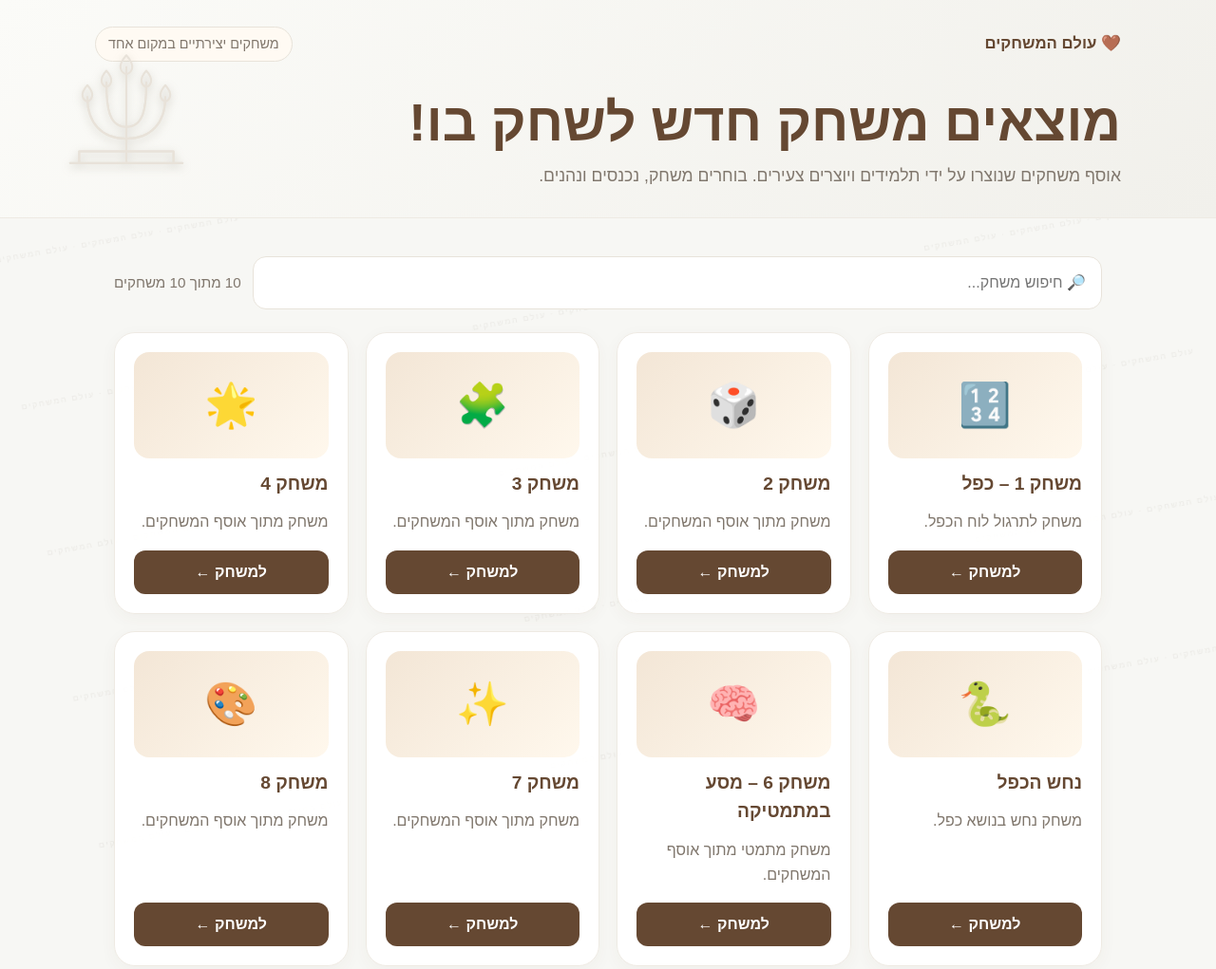
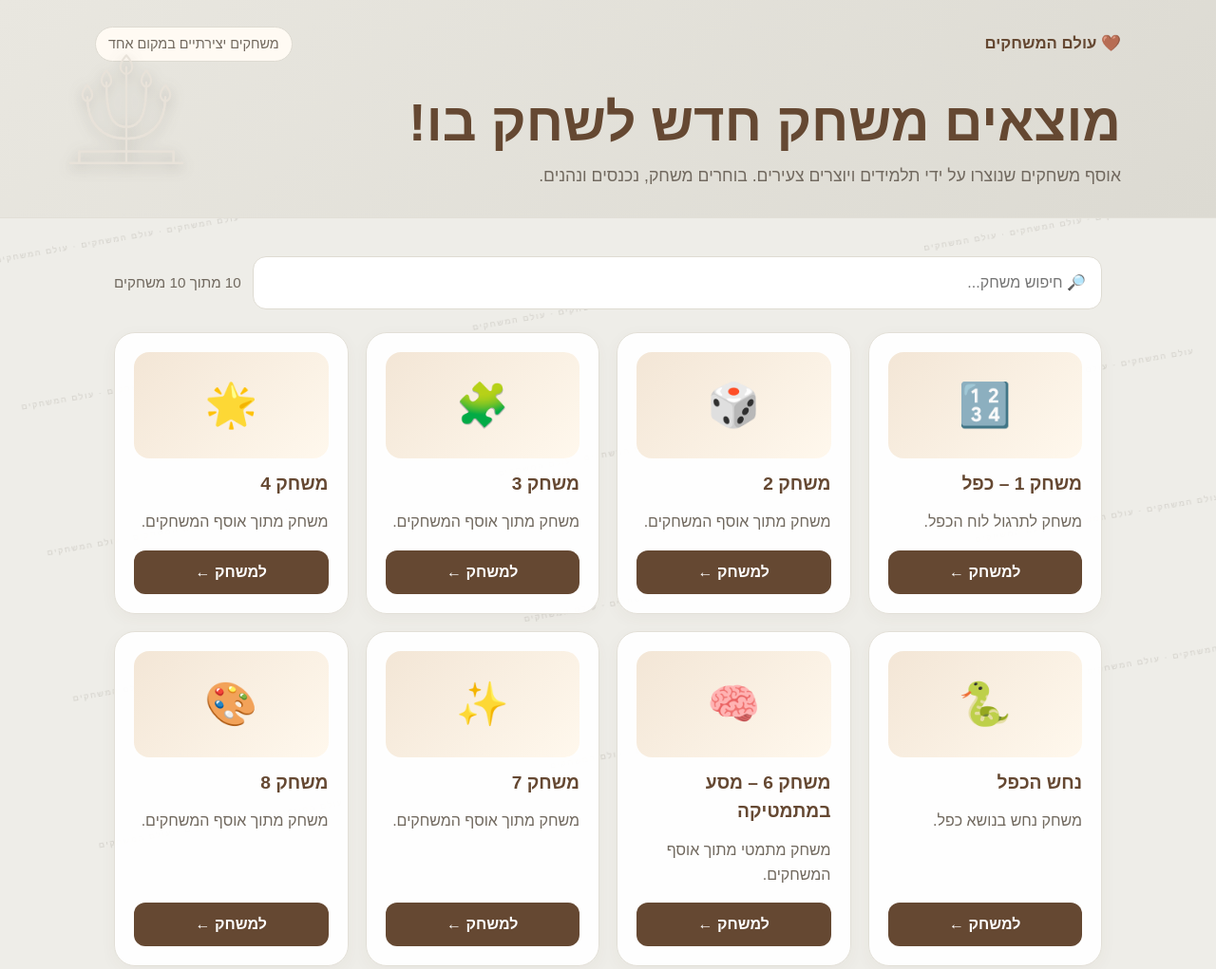
Before and after one commit to einavbait-collab/games, a plain HTML site: page index.html in a window 1280 px wide. Shown: the top 1021 px of the page at 95% size. Drawn offline with Linux system fonts and the light colour scheme.

Commit message:
Darken the Hanukkah theme background for better contrast

```diff
--- a/index.html
+++ b/index.html
@@ -6,17 +6,17 @@
   <meta name="theme-color" content="#f7f1e8">
   <title>עולם המשחקים</title>
   <style>
-    :root{--cream:#f7f7f4;--paper:#ffffff;--brown:#654832;--dark:#3e2b20;--tan:#e8e3da;--muted:#80776d;--line:#eeeae3}
+    :root{--cream:#eeede8;--paper:#ffffff;--brown:#654832;--dark:#3e2b20;--tan:#dedbd2;--muted:#71695f;--line:#e2dfd7}
     *{box-sizing:border-box}
-    body{margin:0;background:#f7f7f4;color:var(--dark);font-family:Arial,"Noto Sans Hebrew",sans-serif;line-height:1.6;position:relative}
-    .bg-words{position:fixed;inset:0;z-index:0;pointer-events:none;display:grid;grid-template-columns:repeat(3,1fr);align-content:space-around;justify-items:center;gap:38px 12px;overflow:hidden;transform:rotate(-10deg) scale(1.12);color:#9b9184;opacity:.12;font-size:8px;letter-spacing:1.5px;white-space:nowrap}
+    body{margin:0;background:#eeede8;color:var(--dark);font-family:Arial,"Noto Sans Hebrew",sans-serif;line-height:1.6;position:relative}
+    .bg-words{position:fixed;inset:0;z-index:0;pointer-events:none;display:grid;grid-template-columns:repeat(3,1fr);align-content:space-around;justify-items:center;gap:38px 12px;overflow:hidden;transform:rotate(-10deg) scale(1.12);color:#766e63;opacity:.22;font-size:8px;letter-spacing:1.5px;white-space:nowrap}
     header,main,footer{position:relative;z-index:1}
-    .menorah{position:absolute;z-index:3;left:28px;top:34px;width:210px;height:165px;opacity:1;filter:drop-shadow(0 3px 5px #82786755)}
+    .menorah{position:absolute;z-index:3;left:28px;top:34px;width:210px;height:165px;opacity:1;filter:drop-shadow(0 4px 7px #514b414d)}
     .menorah path,.menorah line{stroke:#e8e2d9;stroke-width:2.2;stroke-linecap:round;stroke-linejoin:round;fill:none}
     .menorah .white{stroke:#fff;stroke-width:9}
     .menorah .flame{fill:#e6bd69;stroke:#d9ae58;stroke-width:1}
     @media(max-width:650px){.menorah{width:118px;height:92px;left:8px;top:88px;opacity:1}h1{max-width:75%}}
-    header{position:relative;padding:28px 20px 18px;background:linear-gradient(135deg,#fbfbf8,#f1f0eb);border-bottom:1px solid var(--line);overflow:hidden;min-height:230px}
+    header{position:relative;padding:28px 20px 18px;background:linear-gradient(135deg,#e9e7e0,#dcdad2);border-bottom:1px solid var(--line);overflow:hidden;min-height:230px}
     .wrap{max-width:1080px;margin:auto}.top{display:flex;align-items:center;justify-content:space-between;gap:16px;flex-wrap:wrap}
     .brand{font-size:1.05rem;font-weight:700;color:var(--brown)}.tag{background:#fffaf3;border:1px solid var(--tan);border-radius:999px;padding:6px 13px;color:var(--muted);font-size:.9rem}
     h1{font-size:clamp(2rem,5vw,3.5rem);line-height:1.15;margin:32px 0 10px;color:var(--brown)}.lead{font-size:1.1rem;color:var(--muted);max-width:650px;margin:0}
@@ -58,7 +58,7 @@
   </div>
   <header>
     <svg class="menorah" viewBox="0 0 220 170" role="img" aria-label="חנוכייה לבנה עם נרות דולקים">
-      <g fill="none" stroke="#d8d1c7" stroke-width="14" stroke-linecap="round" stroke-linejoin="round"><path d="M110 143V90 M110 116C83 116 67 99 67 70 M110 116C137 116 153 99 153 70 M110 103C91 103 88 82 88 54 M110 103C129 103 132 82 132 54 M110 90V37 M48 143H172 M58 143V130H162V143"/></g><g class="white"><path d="M110 143V90 M110 116C83 116 67 99 67 70 M110 116C137 116 153 99 153 70 M110 103C91 103 88 82 88 54 M110 103C129 103 132 82 132 54 M110 90V37 M48 143H172 M58 143V130H162V143"/></g>
+      <g fill="none" stroke="#9e988d" stroke-width="14" stroke-linecap="round" stroke-linejoin="round"><path d="M110 143V90 M110 116C83 116 67 99 67 70 M110 116C137 116 153 99 153 70 M110 103C91 103 88 82 88 54 M110 103C129 103 132 82 132 54 M110 90V37 M48 143H172 M58 143V130H162V143"/></g><g class="white"><path d="M110 143V90 M110 116C83 116 67 99 67 70 M110 116C137 116 153 99 153 70 M110 103C91 103 88 82 88 54 M110 103C129 103 132 82 132 54 M110 90V37 M48 143H172 M58 143V130H162V143"/></g>
       <g class="flame"><path d="M110 24C99 36 104 43 110 45C116 43 121 36 110 24Z"/><path d="M67 57C58 67 62 73 67 75C72 73 76 67 67 57Z"/><path d="M88 41C79 51 83 57 88 59C93 57 97 51 88 41Z"/><path d="M132 41C123 51 127 57 132 59C137 57 141 51 132 41Z"/><path d="M153 57C144 67 148 73 153 75C158 73 162 67 153 57Z"/></g>
     </svg>
     <div class="wrap">
```
